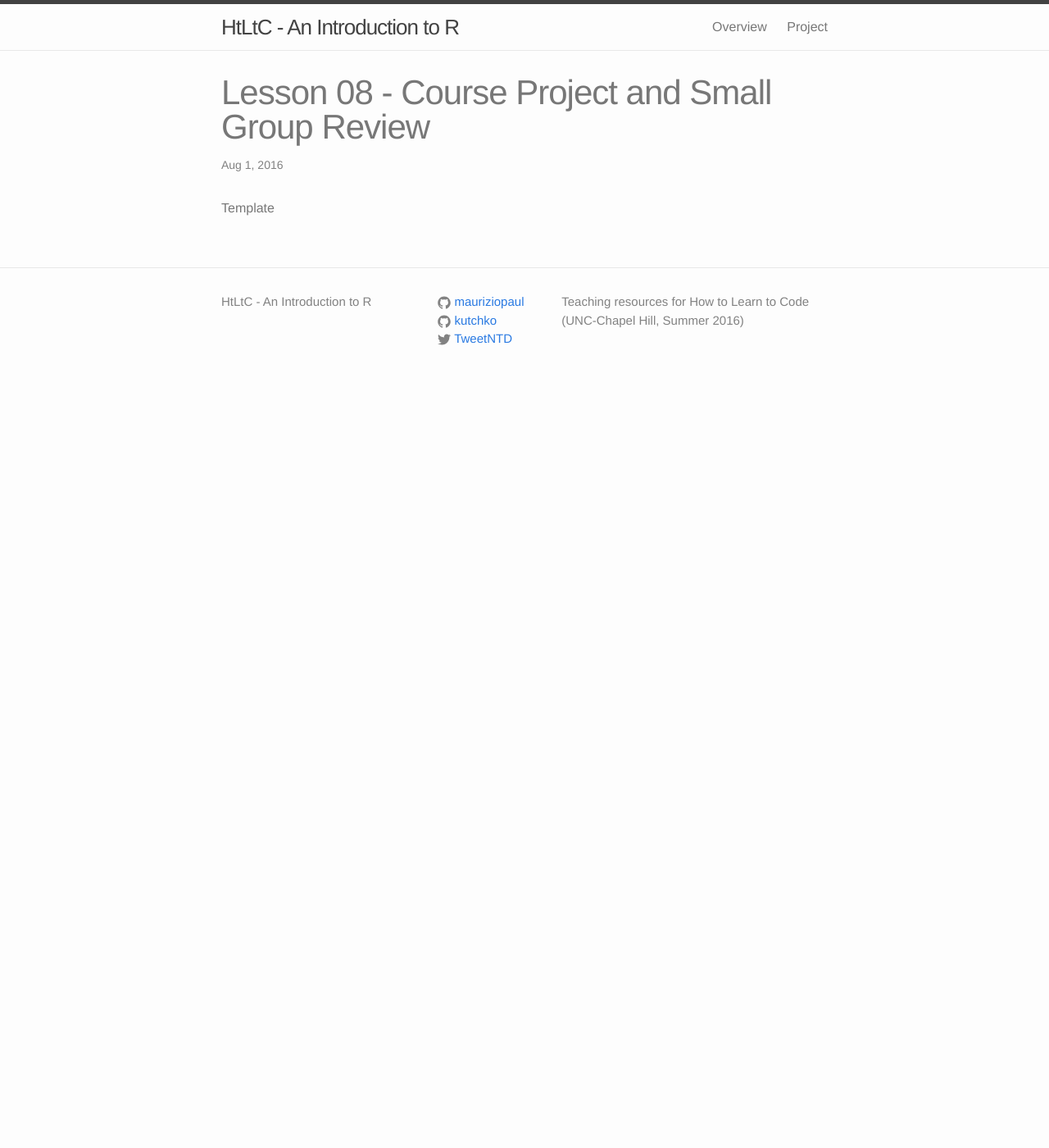
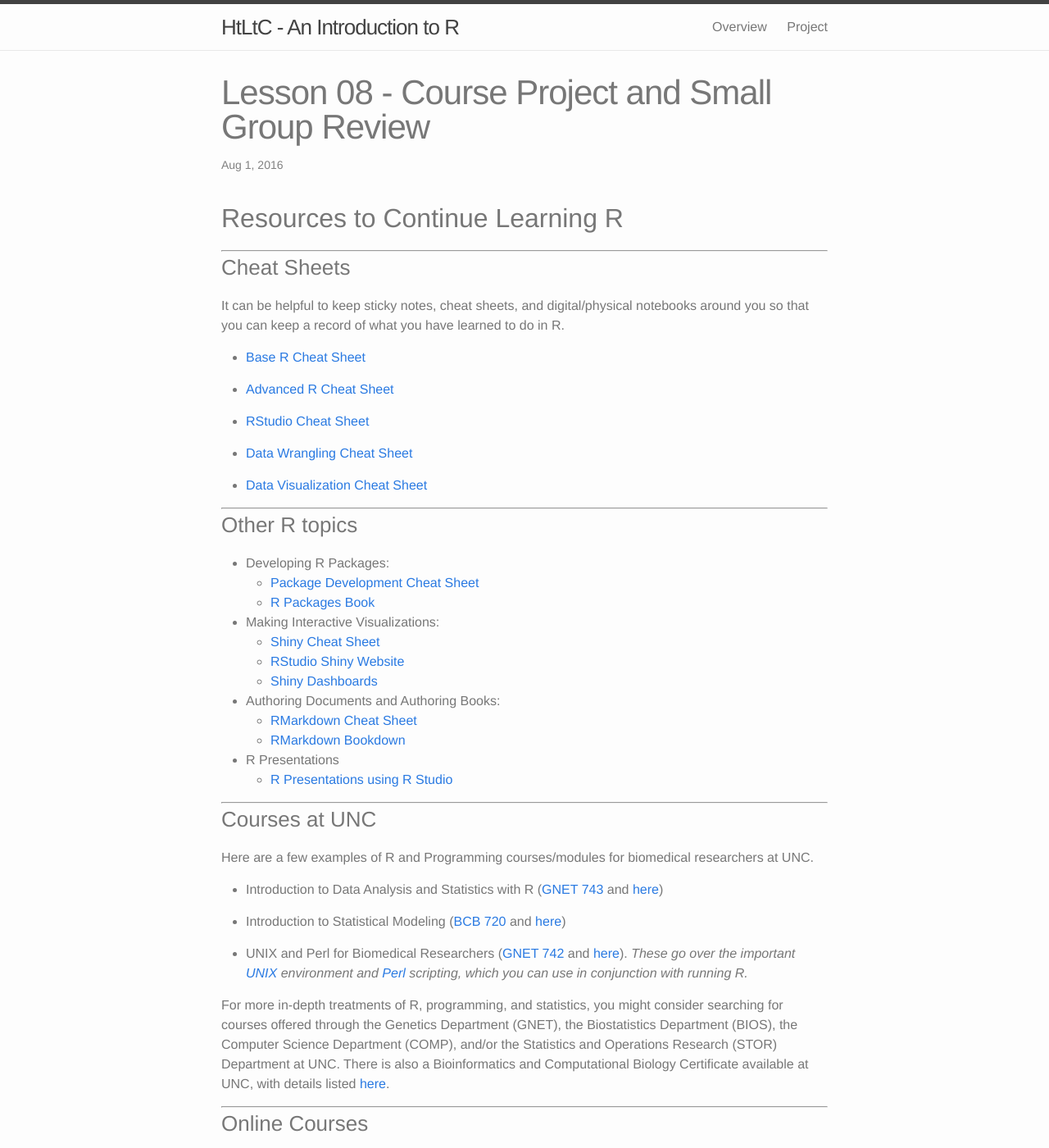
Before and after one commit to mauriziopaul/intro-to-R, a Jekyll site: the page built from _posts/2016-08-01-Lesson-08-project-and-review.md, in a window 1280 px wide and 1400 px high. Shown: the whole window at 82% size. Built offline with Jekyll 4.4.1, drawn with Linux system fonts in a browser that asks for light colours; some of the changed text lies outside the part shown.

Commit message:
added lecture 8, and links to html and pdf on overview

```diff
--- a/_posts/2016-08-01-Lesson-08-project-and-review.md
+++ b/_posts/2016-08-01-Lesson-08-project-and-review.md
@@ -4,4 +4,108 @@ title:  "Lesson 08 - Course Project and Small Group Review"
 categories: jekyll
 ---
 
-Template
+## Resources to Continue Learning R
+
+---
+
+### Cheat Sheets
+
+It can be helpful to keep sticky notes, cheat sheets, and digital/physical notebooks around you so that you can keep a record of what you have learned to do in R.
+
+* [Base R Cheat Sheet](https://www.rstudio.com/wp-content/uploads/2016/06/r-cheat-sheet.pdf)
+
+* [Advanced R Cheat Sheet](https://www.rstudio.com/wp-content/uploads/2016/02/advancedR.pdf)
+
+* [RStudio Cheat Sheet](https://www.rstudio.com/wp-content/uploads/2016/01/rstudio-IDE-cheatsheet.pdf)
+
+* [Data Wrangling Cheat Sheet](https://www.rstudio.com/wp-content/uploads/2015/02/data-wrangling-cheatsheet.pdf)
+
+* [Data Visualization Cheat Sheet](https://www.rstudio.com/wp-content/uploads/2015/12/ggplot2-cheatsheet-2.0.pdf)
+
+---
+
+### Other R topics
+
+* Developing R Packages:
+	- [Package Development Cheat Sheet](https://www.rstudio.com/wp-content/uploads/2015/06/devtools-cheatsheet.pdf)
+	- [R Packages Book](http://r-pkgs.had.co.nz)
+
+* Making Interactive Visualizations:
+	- [Shiny Cheat Sheet](https://www.rstudio.com/wp-content/uploads/2016/01/shiny-cheatsheet.pdf)
+	- [RStudio Shiny Website](http://shiny.rstudio.com)
+	- [Shiny Dashboards](https://rstudio.github.io/shinydashboard/)
+
+* Authoring Documents and Authoring Books:
+	- [RMarkdown Cheat Sheet](https://www.rstudio.com/wp-content/uploads/2016/03/rmarkdown-cheatsheet-2.0.pdf)
+	- [RMarkdown Bookdown](https://bookdown.org/yihui/bookdown/)
+
+* R Presentations
+	- [R Presentations using R Studio](https://support.rstudio.com/hc/en-us/articles/200486468-Authoring-R-Presentations)
+
+
+---
+
+### Courses at UNC
+
+Here are a few examples of R and Programming courses/modules for biomedical researchers at UNC.
+
+* Introduction to Data Analysis and Statistics with R ([GNET 743](https://gmb.unc.edu/files/2013/08/GNET_743_Spring_2013.pdf) and [here](http://gmb.unc.edu/gmb-students/student-resources/gnet-courses/))
+
+* Introduction to Statistical Modeling ([BCB 720](http://bcb.unc.edu/files/2015/04/BCB720_Syllabus_2015.pdf) and [here](http://bcb.unc.edu/current-course-schedule/))
+
+* UNIX and Perl for Biomedical Researchers ([GNET 742](https://www.med.unc.edu/oge/student-resources/files/GNET742_2014_syllabus.pdf) and [here](https://www.med.unc.edu/oge/student-resources/quantitative-skills-resources)). _These go over the important [UNIX](https://en.wikipedia.org/wiki/Unix) environment and [Perl](https://www.perl.org) scripting, which you can use in conjunction with running R._
+
+For more in-depth treatments of R, programming, and statistics, you might consider searching for courses offered through the Genetics Department (GNET), the Biostatistics Department (BIOS), the Computer Science Department (COMP), and/or the Statistics and Operations Research (STOR) Department at UNC. There is also a Bioinformatics and Computational Biology Certificate available at UNC, with details listed [here](http://bcb.unc.edu/certificate-requirements/).
+
+---
+
+### Online Courses
+
+There are many online resources for learning R and "Data Science".
+
+* [Introduction to R Data Science @ EdX](https://www.edx.org/course/introduction-r-data-science-microsoft-dat204x-1)
+
+* [R Programming @ Coursera](https://www.coursera.org/learn/r-programming)
+
+* [Lessons for Python and R @ Data Camp](https://www.datacamp.com)
+
+* [Data Camp Videos @ YouTube](https://www.youtube.com/channel/UC79Gv3mYp6zKiSwYemEik9A)
+
+* [R Bootcam @ Leada](https://www.teamleada.com/courses/r-bootcamp)
+
+* [R Studio Links for Learning R](https://www.rstudio.com/online-learning/#R)
+
+---
+
+### Wrapping Up
+
+You survived! Just remember:
+
+
+> “Give a man a program, frustrate him for a day.
+> Teach a man to program, frustrate him for a lifetime.”
+>
+> ― Waseem Latif
+
+and
+
+> The most disastrous thing that you can ever learn
+> is your first programming language.
+>
+> ― Alan Kay
+
+(Source: [Goodreads](https://www.goodreads.com/quotes/tag/programming))
+
+
+---
+
+
+
+_Practice coding. Ask questions. Seek help. Learn. Have fun!_
+
+
+_Repeat._
+
+
+
+**Good Luck, and thanks for being a part of our small group!**
```
Also changed, not shown: overview.md (+1 -1 lines), 1 other file.
